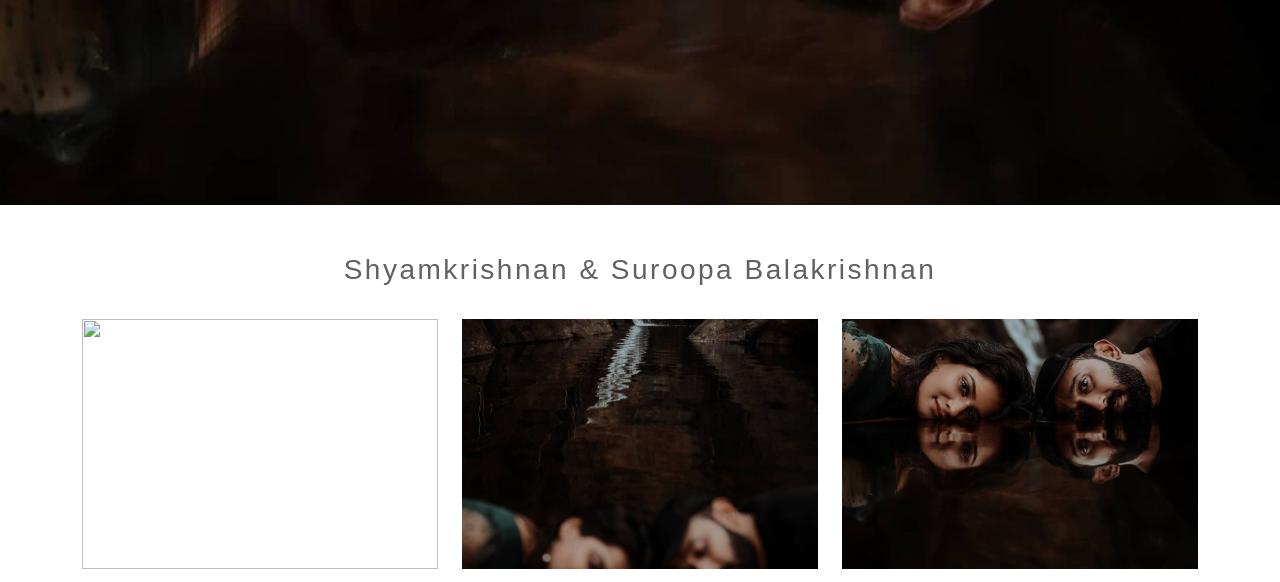
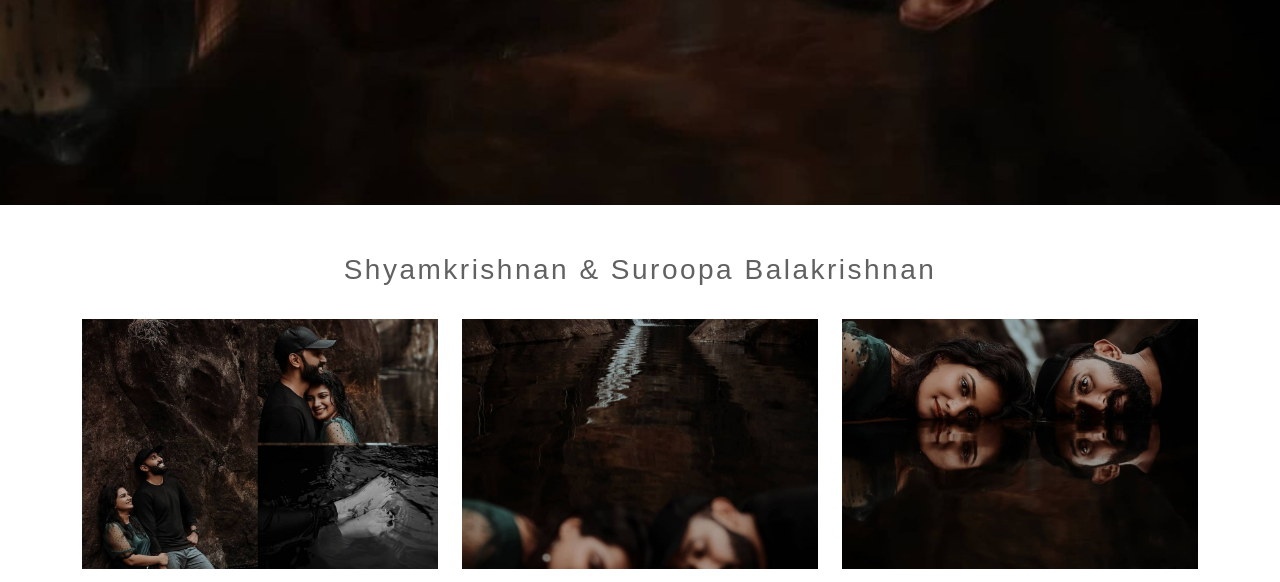
Before and after one commit to Principiante-N/bows-and-vows-wedding, a plain HTML site: page pre-wedding/shyam&suroo.html in a window 1280 px wide. Shown: the part 435-1017 px from the top of the page. Drawn offline with nearby package versions, Linux system fonts and the light colour scheme; files whose address does not match are found by name.

Commit message:
Update shyam&suroo.html

```diff
--- a/pre-wedding/shyam&suroo.html
+++ b/pre-wedding/shyam&suroo.html
@@ -80,9 +80,9 @@
             <div class="row">
 
                 <div class="couple-image">
-                    <a href="images/shyamkrishnan&suroopa-balakrishnan/pre/20210909173541_0.jpg"
+                    <a href="../images/shyamkrishnan&suroopa-balakrishnan/pre/20210909173541_0.jpg"
                     class="fancybox" data-fancybox="gallery1">
-                    <img src="images/shyamkrishnan&suroopa-balakrishnan/pre/20210909173541_0.jpg" alt="">
+                    <img src="../images/shyamkrishnan&suroopa-balakrishnan/pre/20210909173541_0.jpg" alt="">
                     </a>
 
                 </div>
```
